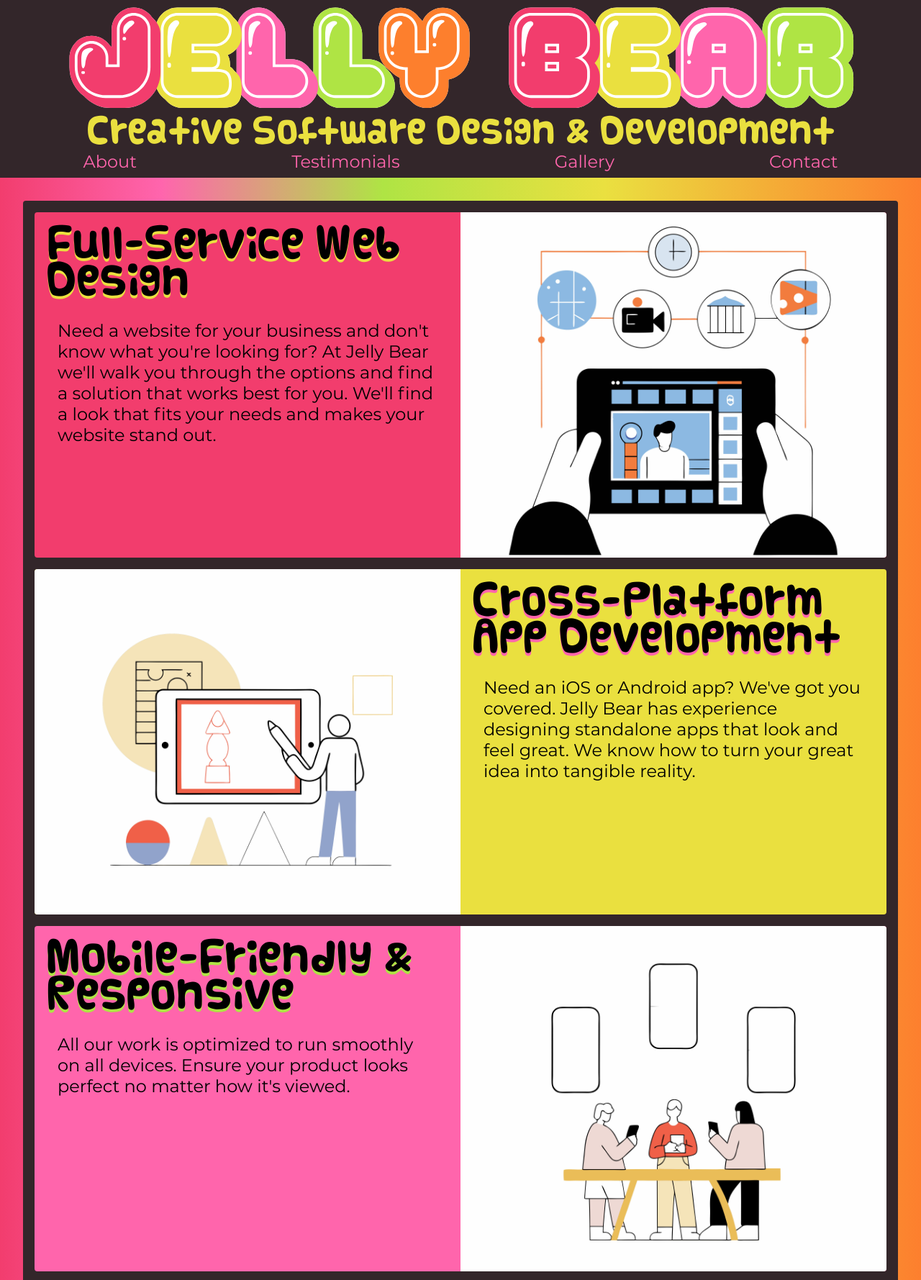
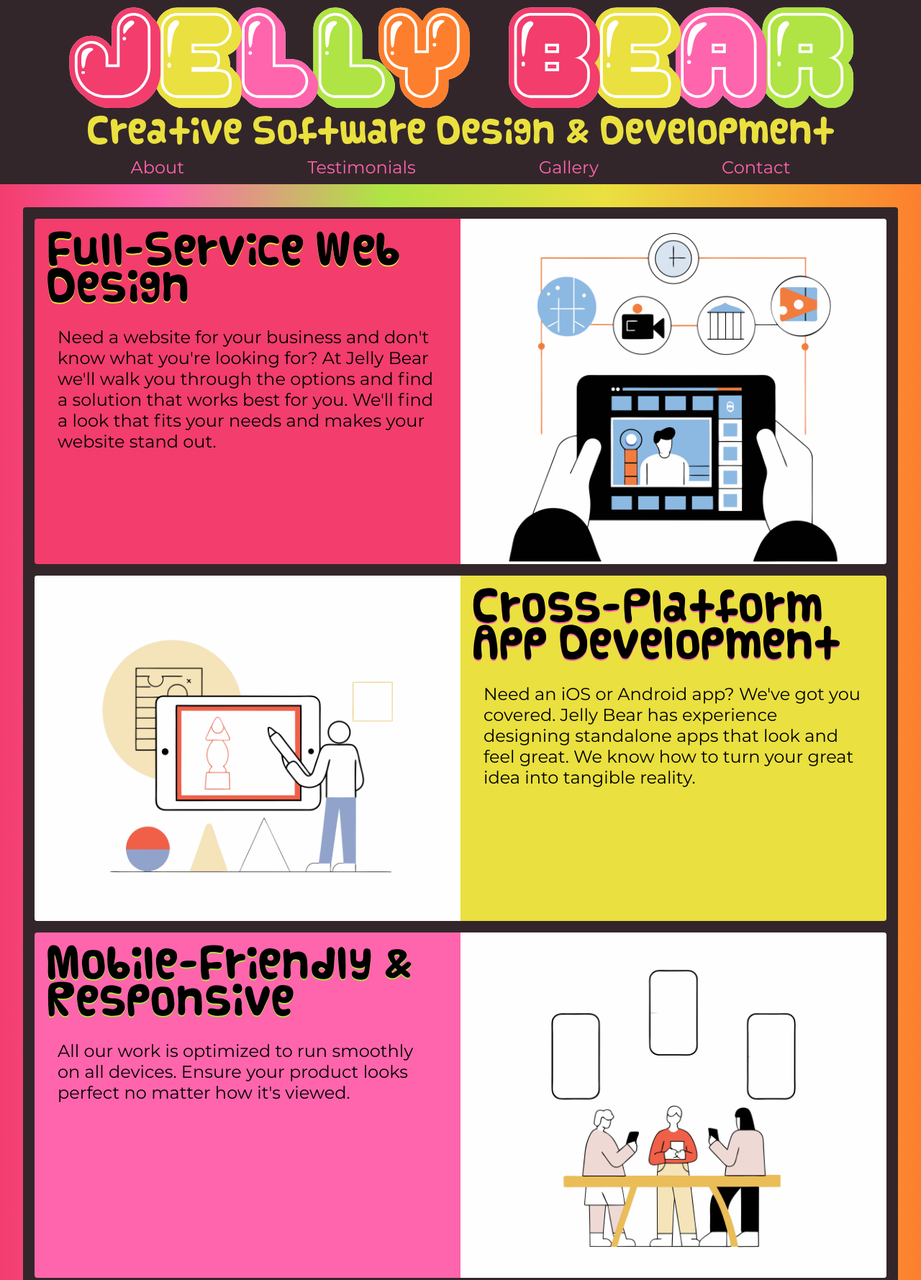
Before and after one commit to gearjosh/jelly_bear, a plain HTML site: page index.html in a window 1280 px wide. Shown: the top 1779 px of the page at 72% size. Drawn offline with nearby package versions, Linux system fonts and the light colour scheme; a script that the page names is missing.

Commit message:
update header

```diff
--- a/index.html
+++ b/index.html
@@ -13,14 +13,19 @@
 <body class="gradient-landscape">
   <!-- Header -->
   <section id="header" class="black sticky">
-      <div class="flexrow flexcenter height10-max padded-half">
+    <div class="flexrow flexcenter height10 padded-half">
       <img class="width-100percent" src="logos/rainbow logo.svg" alt="Jelly Bear logo">
     </div>
-      <div class="flexrow flexcenter ">
+    <div class="flexrow flexcenter height3">
       <h1 class="h2text centertext vanilla yellowtext">Creative Software Design & Development</h1>
     </div>
-      <div class="sticky">
-        <div id="links" class="flexrow flexaround pinktext padded-half">
+    <div class="flexrow pinktext padded-half sticky height3">
+      <div id="smallLogo" class="hide">
+        <a href="#">
+          <img class="width15" src="logos/rainbow logo.svg" alt="Jelly Bear logo">
+        </a>
+      </div>
+      <div id="links" class="flexrow flexaround flexaligncenter width85 margincenter">
         <a href="#" class="h4text pinktext">About</a>
         <a href="#" class="h4text pinktext">Testimonials</a>
         <a href="#" class="h4text pinktext">Gallery</a>
--- /dev/null
+++ b/script.js
@@ -0,0 +1,7 @@
+$(window).scroll(function() {
+  if ($(window).scrollTop() >= 208) {
+    $("#smallLogo").show();
+  } else {
+    $("#smallLogo").hide();
+  }
+})
--- a/styles.css
+++ b/styles.css
@@ -85,6 +85,10 @@ a:hover {
   margin-right: 1rem;
 }
 
+.marginright-big {
+  margin-right: 2rem;
+}
+
 .marginleft {
   margin-left: 1rem;
 }
@@ -143,6 +147,10 @@ a:hover {
 
 .rounded-right {
   border-radius: 0 .25rem .25rem 0;
+}
+
+.height3 {
+  height: 3rem;
 }
 
 .height5 {
@@ -269,6 +277,10 @@ a:hover {
   width: 10vw;
 }
 
+.width15 {
+  width: 15vw;
+}
+
 .width30 {
   width: 30vw;
 }
@@ -291,6 +303,10 @@ a:hover {
 
 .width80 {
   width: 80vw;
+}
+
+.width85 {
+  width: 85vw;
 }
 
 .width-half {
@@ -507,31 +523,31 @@ a:hover {
 }
 
 .blackshadow {
-  text-shadow: 0 .25rem #33262A;
+  text-shadow: 0 .125rem #33262A;
 }
 
 .whiteshadow {
-  text-shadow: 0 .25rem #F2E7DC;
+  text-shadow: 0 .125rem #F2E7DC;
 }
 
 .redshadow {
-  text-shadow: 0 .25rem #F23D6D;
+  text-shadow: 0 .125rem #F23D6D;
 }
 
 .pinkshadow {
-  text-shadow: 0 .25rem #FF65AC;
+  text-shadow: 0 .125rem #FF65AC;
 }
 
 .greenshadow {
-  text-shadow: 0 .25rem #AFE444;
+  text-shadow: 0 .125rem #AFE444;
 }
 
 .yellowshadow {
-  text-shadow: 0 .25rem #EAE03F;
+  text-shadow: 0 .125rem #EAE03F;
 }
 
 .orangeshadow {
-  text-shadow: 0 .25rem #FD7F2D;
+  text-shadow: 0 .125rem #FD7F2D;
 }
 
 .gradient-landscape {
```
Lines whose indentation alone changed are shown as unchanged.
